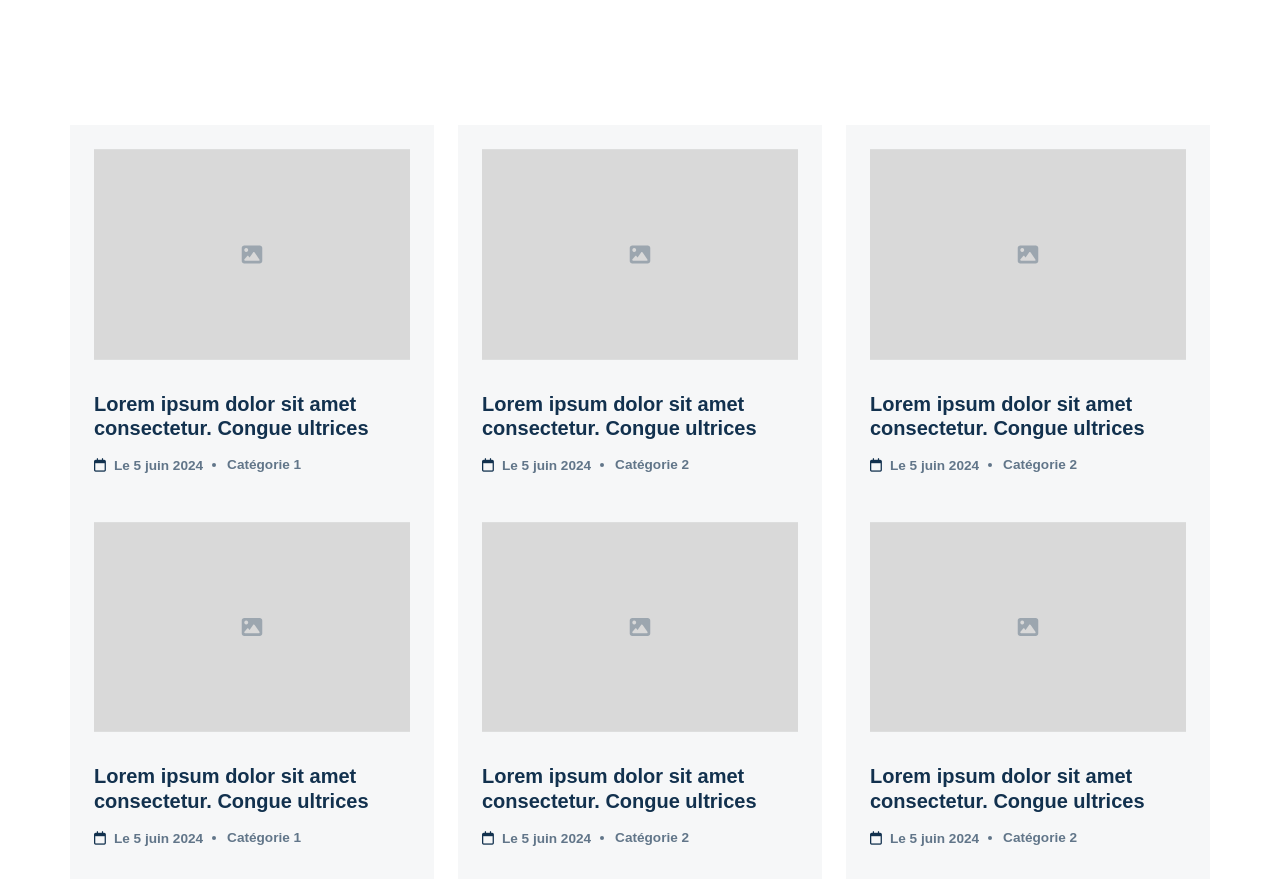
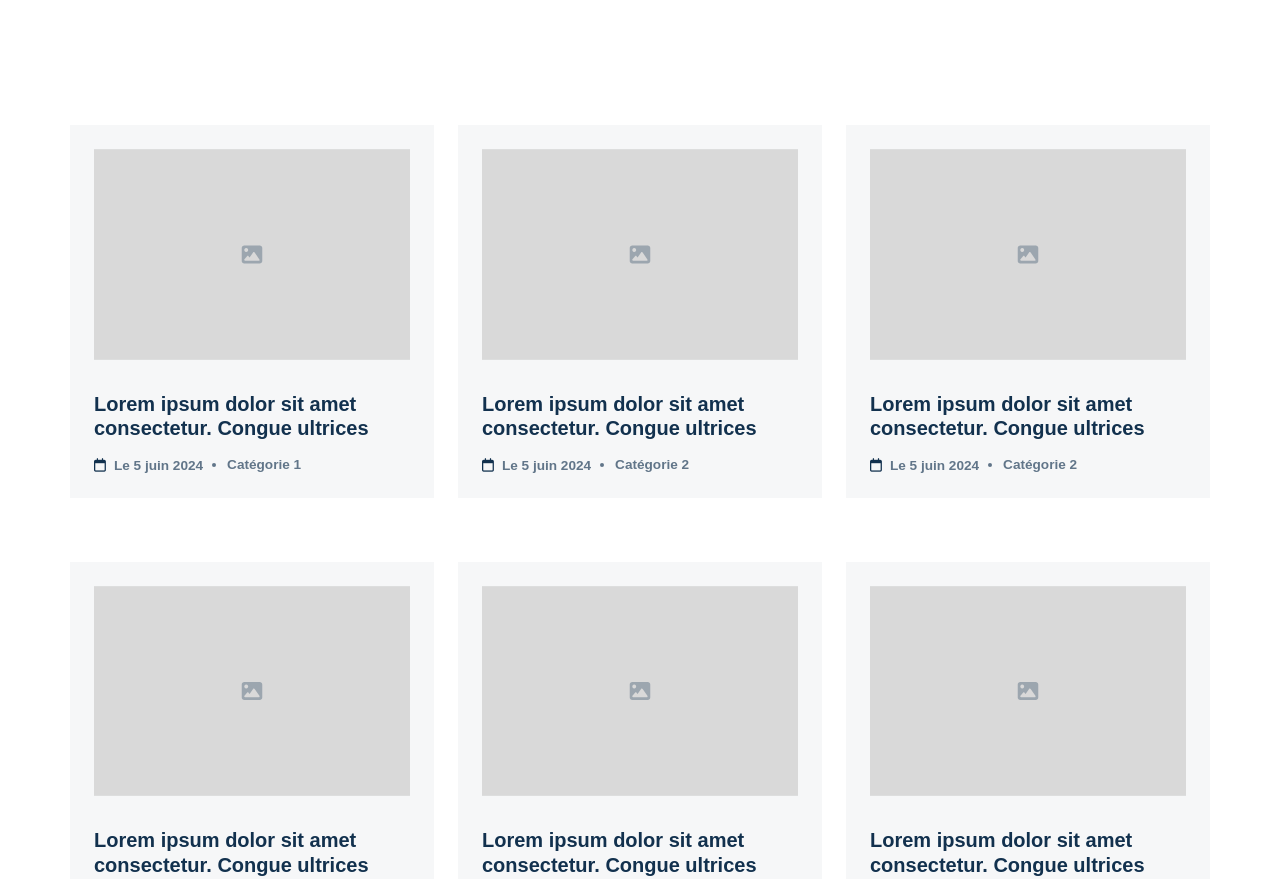
Before and after one commit to Studio-ESILAB/maison-associations-haguenau, a website with bundled scripts: page news.html in a window 1280 px wide. Shown: the part 532-1411 px from the top of the page. Built offline with nearby package versions, Linux system fonts and the light colour scheme; what modujs would draw is missing.

Commit message:
Update layout

```diff
--- a/assets/styles/settings/_layout.scss
+++ b/assets/styles/settings/_layout.scss
@@ -24,6 +24,10 @@
     &--row-gap {
         -moz-row-gap: var(--grid-gap);
         row-gap: var(--grid-gap);
+        &-large {
+            -moz-row-gap: var(--space-xl);
+            row-gap: var(--space-xl);
+        }
     }
     &--ng {
         gap: 0;
```
Also changed, not shown: assets/styles/app.css, 1 other file.
